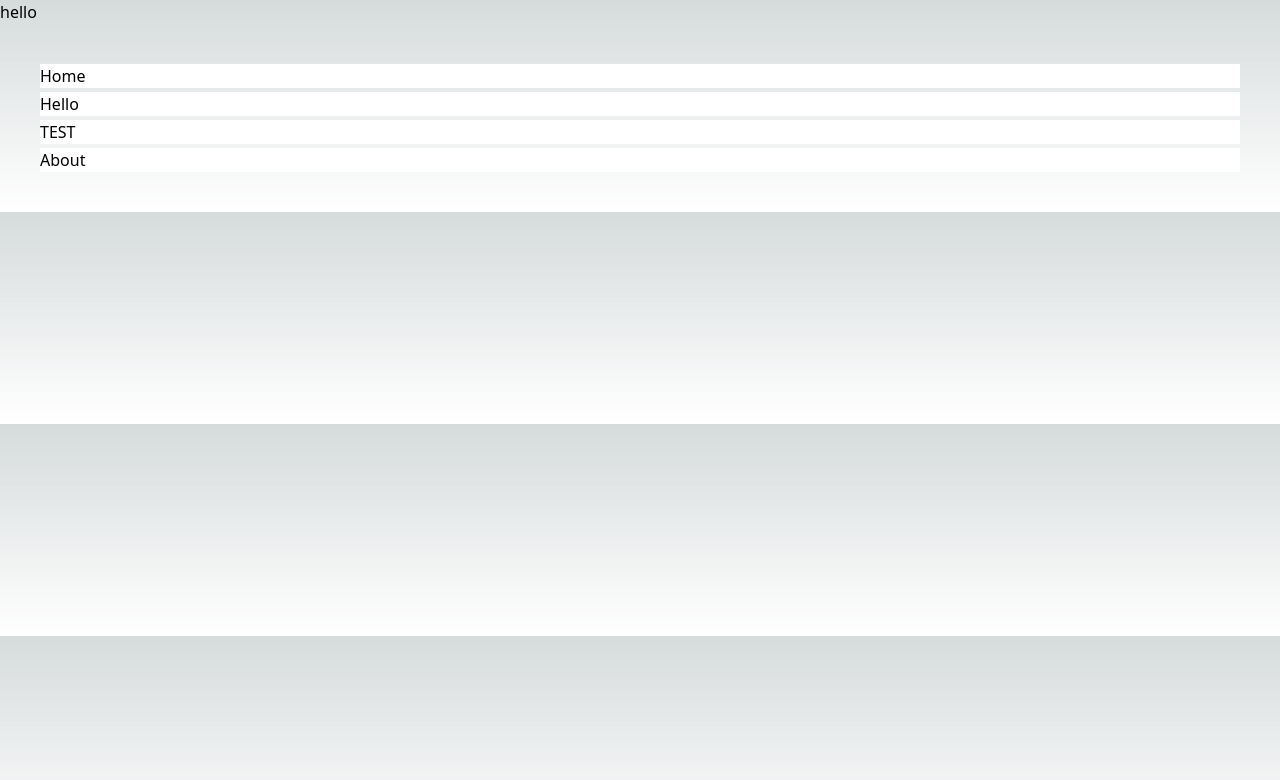
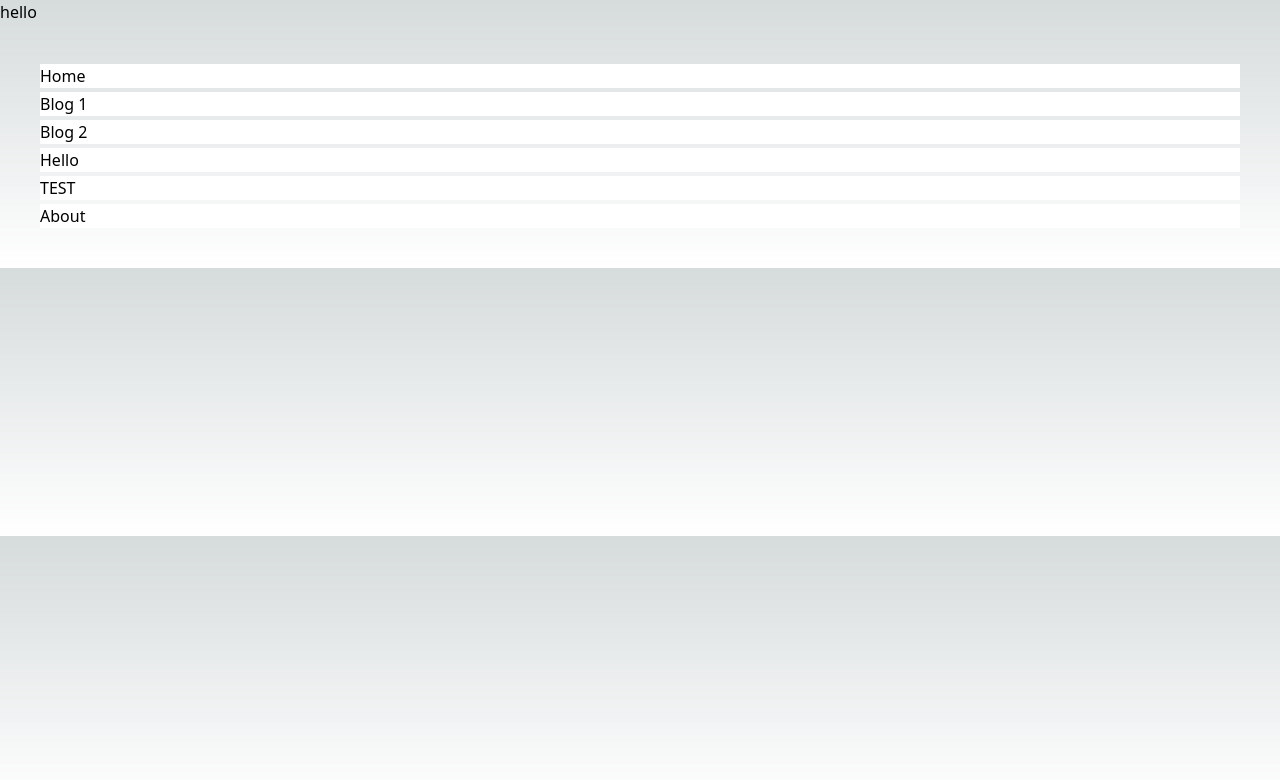
Before and after one commit to Nishant-Pall/next-prac, a Next.js app: page /home in a window 1280 px wide. Shown: the top 780 px of the page. Built offline with nearby package versions, Linux system fonts and the light colour scheme.

Commit message:
add dynamic routing

```diff
--- /dev/null
+++ b/src/pages/blog/[id].jsx
@@ -0,0 +1,9 @@
+import React from "react";
+import { useRouter } from "next/router";
+
+const Blog = () => {
+  const router = useRouter()
+  return <div>{router.query.id}</div>;
+};
+
+export default Blog;
--- a/src/pages/home/index.jsx
+++ b/src/pages/home/index.jsx
@@ -7,6 +7,12 @@ export default function Home() {
 			<div className="flex flex-col gap-1 p-10">
 				<Link href="/" className="bg-white text-black">
 					Home
+				</Link>
+				<Link className="bg-white text-black" href="/blog/1">
+					Blog 1
+				</Link>
+				<Link className="bg-white text-black" href="/blog/2">
+					Blog 2
 				</Link>
 				<Link className="bg-white text-black" href="/blog/hello">
 					Hello
```
